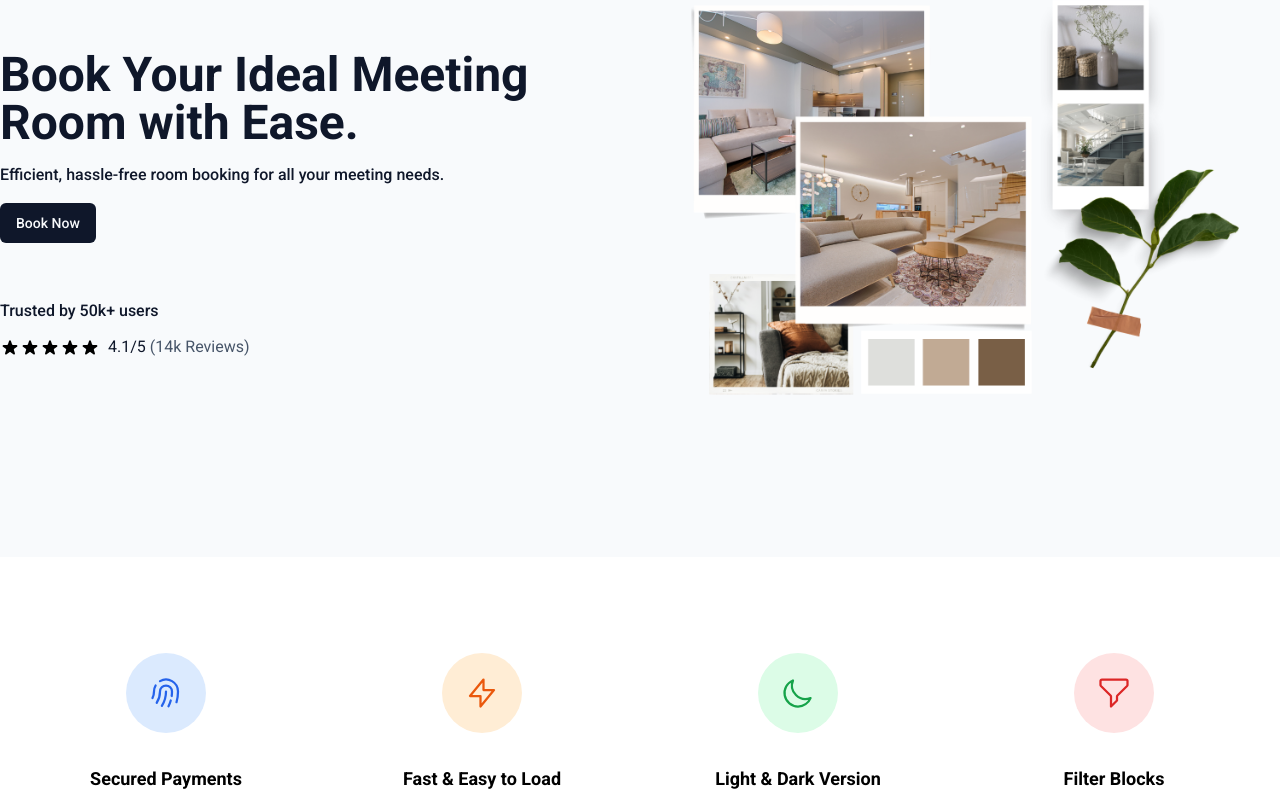
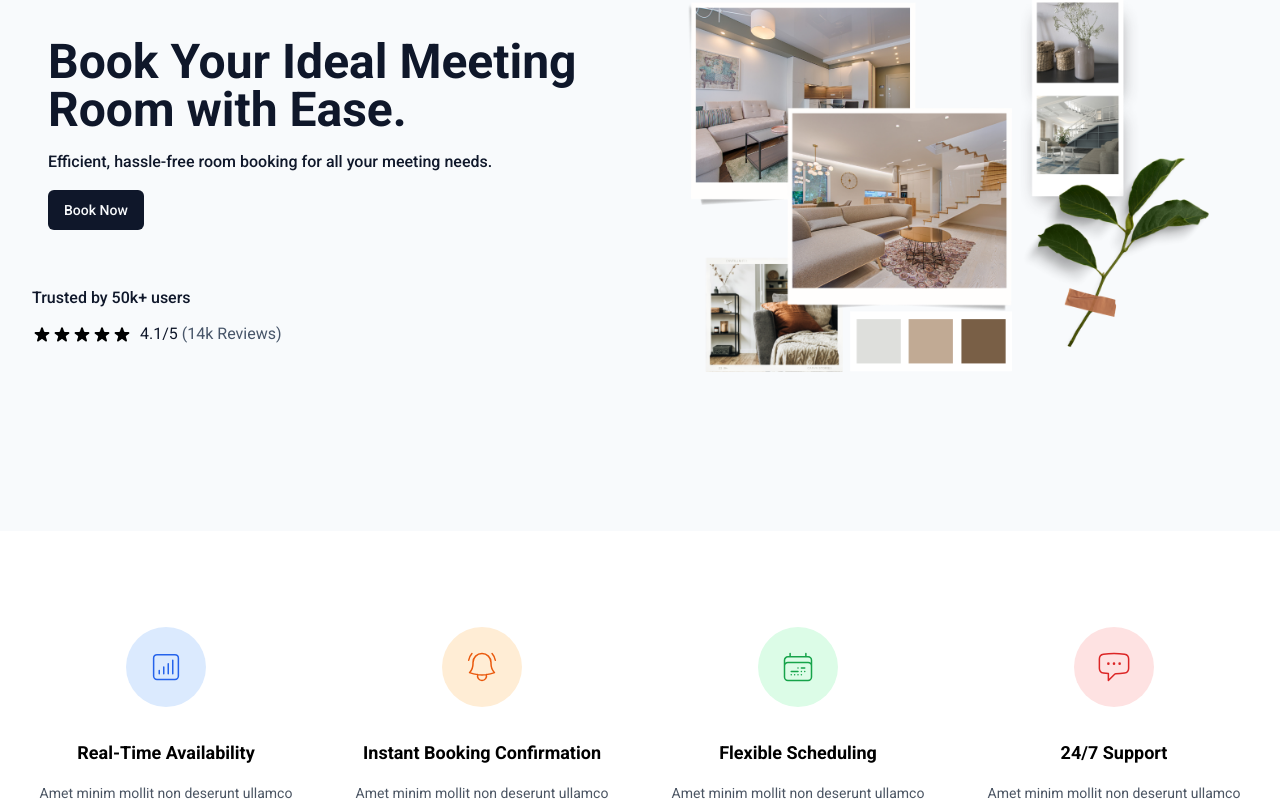
Before and after one commit to Arifulislam5577/roomly, a React (Vite) app: page / in a window 1280 px wide. Shown: the part 248-1053 px from the top of the page. Built offline with nearby package versions, Linux system fonts and the light colour scheme.

Commit message:
Fixed: Home Page Responsive issue fixed.

```diff
--- a/package.json
+++ b/package.json
@@ -10,6 +10,7 @@
     "preview": "vite preview"
   },
   "dependencies": {
+    "@radix-ui/react-dialog": "^1.1.1",
     "@radix-ui/react-slot": "^1.1.0",
     "class-variance-authority": "^0.7.0",
     "clsx": "^2.1.1",
--- a/src/components/home/Hero.tsx
+++ b/src/components/home/Hero.tsx
@@ -5,24 +5,24 @@ import Statistics from "./Statistics";
 const Hero = () => {
   return (
     <section>
-      <div className="max-w-7xl mx-auto py-24">
+      <div className="px-4 mx-auto max-w-7xl sm:px-6 lg:px-8 py-24">
         <div className="grid grid-cols-12 items-center justify-between">
-          <div className="col-span-6 space-y-14">
-            <div className="space-y-4">
-              <h1 className="text-5xl font-bold text-slate-900">
+          <div className="xl:col-span-6 col-span-12 space-y-14">
+            <div className="space-y-4 xl:w-full max-w-xl mx-auto">
+              <h1 className="text-5xl font-bold text-slate-900 xl:text-left text-center">
                 Book Your Ideal Meeting Room with Ease.
               </h1>
-              <p className="text-base font-medium text-slate-900">
+              <p className="text-base font-medium text-slate-900 xl:text-left text-center">
                 Efficient, hassle-free room booking for all your meeting needs.
               </p>
-              <div>
+              <div className="xl:text-left text-center">
                 <Button>Book Now</Button>
               </div>
             </div>
 
             <Statistics />
           </div>
-          <div className="col-span-6">
+          <div className="xl:col-span-6 col-span-12">
             <img src={HeroImage} alt="hero" />
           </div>
         </div>
--- a/src/components/home/Services.tsx
+++ b/src/components/home/Services.tsx
@@ -15,13 +15,12 @@ const Services = () => {
                 <path
                   strokeLinecap="round"
                   strokeLinejoin="round"
-                  strokeWidth="1.5"
-                  d="M12 11c0 3.517-1.009 6.799-2.753 9.571m-3.44-2.04l.054-.09A13.916 13.916 0 008 11a4 4 0 118 0c0 1.017-.07 2.019-.203 3m-2.118 6.844A21.88 21.88 0 0015.171 17m3.839 1.132c.645-2.266.99-4.659.99-7.132A8 8 0 008 4.07M3 15.364c.64-1.319 1-2.8 1-4.364 0-1.457.39-2.823 1.07-4"
+                  d="M7.5 14.25v2.25m3-4.5v4.5m3-6.75v6.75m3-9v9M6 20.25h12A2.25 2.25 0 0 0 20.25 18V6A2.25 2.25 0 0 0 18 3.75H6A2.25 2.25 0 0 0 3.75 6v12A2.25 2.25 0 0 0 6 20.25Z"
                 />
               </svg>
             </div>
             <h3 className="mt-8 text-lg font-semibold text-black">
-              Secured Payments
+              Real-Time Availability
             </h3>
             <p className="mt-4 text-sm text-gray-600">
               Amet minim mollit non deserunt ullamco est sit aliqua dolor do
@@ -40,13 +39,12 @@ const Services = () => {
                 <path
                   strokeLinecap="round"
                   strokeLinejoin="round"
-                  strokeWidth="1.5"
-                  d="M13 10V3L4 14h7v7l9-11h-7z"
+                  d="M14.857 17.082a23.848 23.848 0 0 0 5.454-1.31A8.967 8.967 0 0 1 18 9.75V9A6 6 0 0 0 6 9v.75a8.967 8.967 0 0 1-2.312 6.022c1.733.64 3.56 1.085 5.455 1.31m5.714 0a24.255 24.255 0 0 1-5.714 0m5.714 0a3 3 0 1 1-5.714 0M3.124 7.5A8.969 8.969 0 0 1 5.292 3m13.416 0a8.969 8.969 0 0 1 2.168 4.5"
                 />
               </svg>
             </div>
             <h3 className="mt-8 text-lg font-semibold text-black">
-              Fast &amp; Easy to Load
+              Instant Booking Confirmation
             </h3>
             <p className="mt-4 text-sm text-gray-600">
               Amet minim mollit non deserunt ullamco est sit aliqua dolor do
@@ -65,13 +63,12 @@ const Services = () => {
                 <path
                   strokeLinecap="round"
                   strokeLinejoin="round"
-                  strokeWidth="1.5"
-                  d="M20.354 15.354A9 9 0 018.646 3.646 9.003 9.003 0 0012 21a9.003 9.003 0 008.354-5.646z"
+                  d="M6.75 2.994v2.25m10.5-2.25v2.25m-14.252 13.5V7.491a2.25 2.25 0 0 1 2.25-2.25h13.5a2.25 2.25 0 0 1 2.25 2.25v11.251m-18 0a2.25 2.25 0 0 0 2.25 2.25h13.5a2.25 2.25 0 0 0 2.25-2.25m-18 0v-7.5a2.25 2.25 0 0 1 2.25-2.25h13.5a2.25 2.25 0 0 1 2.25 2.25v7.5m-6.75-6h2.25m-9 2.25h4.5m.002-2.25h.005v.006H12v-.006Zm-.001 4.5h.006v.006h-.006v-.005Zm-2.25.001h.005v.006H9.75v-.006Zm-2.25 0h.005v.005h-.006v-.005Zm6.75-2.247h.005v.005h-.005v-.005Zm0 2.247h.006v.006h-.006v-.006Zm2.25-2.248h.006V15H16.5v-.005Z"
                 />
               </svg>
             </div>
             <h3 className="mt-8 text-lg font-semibold text-black">
-              Light &amp; Dark Version
+              Flexible Scheduling
             </h3>
             <p className="mt-4 text-sm text-gray-600">
               Amet minim mollit non deserunt ullamco est sit aliqua dolor do
@@ -90,13 +87,12 @@ const Services = () => {
                 <path
                   strokeLinecap="round"
                   strokeLinejoin="round"
-                  strokeWidth="1.5"
-                  d="M3 4a1 1 0 011-1h16a1 1 0 011 1v2.586a1 1 0 01-.293.707l-6.414 6.414a1 1 0 00-.293.707V17l-4 4v-6.586a1 1 0 00-.293-.707L3.293 7.293A1 1 0 013 6.586V4z"
+                  d="M8.625 9.75a.375.375 0 1 1-.75 0 .375.375 0 0 1 .75 0Zm0 0H8.25m4.125 0a.375.375 0 1 1-.75 0 .375.375 0 0 1 .75 0Zm0 0H12m4.125 0a.375.375 0 1 1-.75 0 .375.375 0 0 1 .75 0Zm0 0h-.375m-13.5 3.01c0 1.6 1.123 2.994 2.707 3.227 1.087.16 2.185.283 3.293.369V21l4.184-4.183a1.14 1.14 0 0 1 .778-.332 48.294 48.294 0 0 0 5.83-.498c1.585-.233 2.708-1.626 2.708-3.228V6.741c0-1.602-1.123-2.995-2.707-3.228A48.394 48.394 0 0 0 12 3c-2.392 0-4.744.175-7.043.513C3.373 3.746 2.25 5.14 2.25 6.741v6.018Z"
                 />
               </svg>
             </div>
             <h3 className="mt-8 text-lg font-semibold text-black">
-              Filter Blocks
+              24/7 Support
             </h3>
             <p className="mt-4 text-sm text-gray-600">
               Amet minim mollit non deserunt ullamco est sit aliqua dolor do
--- a/src/components/home/Statistics.tsx
+++ b/src/components/home/Statistics.tsx
@@ -1,10 +1,10 @@
 const Statistics = () => {
   return (
-    <div>
+    <div className="xl:text-left text-center">
       <p className="text-base font-medium text-slate-900">
         Trusted by 50k+ users
       </p>
-      <div className="flex items-center mt-3">
+      <div className="flex items-center xl:justify-start justify-center mt-3">
         <div className="flex">
           <svg
             className="w-5 h-5"
--- a/src/components/shared/Header.tsx
+++ b/src/components/shared/Header.tsx
@@ -1,5 +1,7 @@
+import { List } from "lucide-react";
 import { Link } from "react-router-dom";
-import { buttonVariants } from "../ui/button";
+import { Button, buttonVariants } from "../ui/button";
+import { Sheet, SheetContent, SheetTrigger } from "../ui/sheet";
 
 const Header = () => {
   return (
@@ -8,11 +10,11 @@ const Header = () => {
         <p>30% off available on all orders</p>
       </div>
       <div className="bg-slate-50 border-b border-b-slate-200">
-        <div className="max-w-7xl mx-auto py-3.5 flex items-center justify-between">
+        <div className="px-4 mx-auto max-w-7xl sm:px-6 lg:px-8 py-3.5 flex items-center justify-between">
           <Link to="/" className="text-3xl font-bold text-slate-950">
             Roomly
           </Link>
-          <div className="space-x-5">
+          <div className="space-x-5 md:block hidden">
             <Link className="text-sm font-medium text-slate-900" to="/">
               Home
             </Link>
@@ -26,7 +28,7 @@ const Header = () => {
               Contact Us
             </Link>
           </div>
-          <div>
+          <div className="md:block hidden">
             <Link to="/login" className={buttonVariants({ variant: "link" })}>
               Login
             </Link>
@@ -34,6 +36,17 @@ const Header = () => {
               Register Now
             </Link>
           </div>
+
+          <Sheet>
+            <SheetTrigger asChild className="md:hidden flex">
+              <Button variant="outline" size="icon">
+                <List className="h-4 w-4" />
+              </Button>
+            </SheetTrigger>
+            <SheetContent className="w-[400px] sm:w-[540px]">
+              <p>Sheet content</p>
+            </SheetContent>
+          </Sheet>
         </div>
       </div>
     </header>
--- /dev/null
+++ b/src/components/ui/sheet.tsx
@@ -0,0 +1,138 @@
+import * as React from "react"
+import * as SheetPrimitive from "@radix-ui/react-dialog"
+import { cva, type VariantProps } from "class-variance-authority"
+import { X } from "lucide-react"
+
+import { cn } from "@/lib/utils"
+
+const Sheet = SheetPrimitive.Root
+
+const SheetTrigger = SheetPrimitive.Trigger
+
+const SheetClose = SheetPrimitive.Close
+
+const SheetPortal = SheetPrimitive.Portal
+
+const SheetOverlay = React.forwardRef<
+  React.ElementRef<typeof SheetPrimitive.Overlay>,
+  React.ComponentPropsWithoutRef<typeof SheetPrimitive.Overlay>
+>(({ className, ...props }, ref) => (
+  <SheetPrimitive.Overlay
+    className={cn(
+      "fixed inset-0 z-50 bg-black/80  data-[state=open]:animate-in data-[state=closed]:animate-out data-[state=closed]:fade-out-0 data-[state=open]:fade-in-0",
+      className
+    )}
+    {...props}
+    ref={ref}
+  />
+))
+SheetOverlay.displayName = SheetPrimitive.Overlay.displayName
+
+const sheetVariants = cva(
+  "fixed z-50 gap-4 bg-background p-6 shadow-lg transition ease-in-out data-[state=open]:animate-in data-[state=closed]:animate-out data-[state=closed]:duration-300 data-[state=open]:duration-500",
+  {
+    variants: {
+      side: {
+        top: "inset-x-0 top-0 border-b data-[state=closed]:slide-out-to-top data-[state=open]:slide-in-from-top",
+        bottom:
+          "inset-x-0 bottom-0 border-t data-[state=closed]:slide-out-to-bottom data-[state=open]:slide-in-from-bottom",
+        left: "inset-y-0 left-0 h-full w-3/4 border-r data-[state=closed]:slide-out-to-left data-[state=open]:slide-in-from-left sm:max-w-sm",
+        right:
+          "inset-y-0 right-0 h-full w-3/4  border-l data-[state=closed]:slide-out-to-right data-[state=open]:slide-in-from-right sm:max-w-sm",
+      },
+    },
+    defaultVariants: {
+      side: "right",
+    },
+  }
+)
+
+interface SheetContentProps
+  extends React.ComponentPropsWithoutRef<typeof SheetPrimitive.Content>,
+    VariantProps<typeof sheetVariants> {}
+
+const SheetContent = React.forwardRef<
+  React.ElementRef<typeof SheetPrimitive.Content>,
+  SheetContentProps
+>(({ side = "right", className, children, ...props }, ref) => (
+  <SheetPortal>
+    <SheetOverlay />
+    <SheetPrimitive.Content
+      ref={ref}
+      className={cn(sheetVariants({ side }), className)}
+      {...props}
+    >
+      {children}
+      <SheetPrimitive.Close className="absolute right-4 top-4 rounded-sm opacity-70 ring-offset-background transition-opacity hover:opacity-100 focus:outline-none focus:ring-2 focus:ring-ring focus:ring-offset-2 disabled:pointer-events-none data-[state=open]:bg-secondary">
+        <X className="h-4 w-4" />
+        <span className="sr-only">Close</span>
+      </SheetPrimitive.Close>
+    </SheetPrimitive.Content>
+  </SheetPortal>
+))
+SheetContent.displayName = SheetPrimitive.Content.displayName
+
+const SheetHeader = ({
+  className,
+  ...props
+}: React.HTMLAttributes<HTMLDivElement>) => (
+  <div
+    className={cn(
+      "flex flex-col space-y-2 text-center sm:text-left",
+      className
+    )}
+    {...props}
+  />
+)
+SheetHeader.displayName = "SheetHeader"
+
+const SheetFooter = ({
+  className,
+  ...props
+}: React.HTMLAttributes<HTMLDivElement>) => (
+  <div
+    className={cn(
+      "flex flex-col-reverse sm:flex-row sm:justify-end sm:space-x-2",
+      className
+    )}
+    {...props}
+  />
+)
+SheetFooter.displayName = "SheetFooter"
+
+const SheetTitle = React.forwardRef<
+  React.ElementRef<typeof SheetPrimitive.Title>,
+  React.ComponentPropsWithoutRef<typeof SheetPrimitive.Title>
+>(({ className, ...props }, ref) => (
+  <SheetPrimitive.Title
+    ref={ref}
+    className={cn("text-lg font-semibold text-foreground", className)}
+    {...props}
+  />
+))
+SheetTitle.displayName = SheetPrimitive.Title.displayName
+
+const SheetDescription = React.forwardRef<
+  React.ElementRef<typeof SheetPrimitive.Description>,
+  React.ComponentPropsWithoutRef<typeof SheetPrimitive.Description>
+>(({ className, ...props }, ref) => (
+  <SheetPrimitive.Description
+    ref={ref}
+    className={cn("text-sm text-muted-foreground", className)}
+    {...props}
+  />
+))
+SheetDescription.displayName = SheetPrimitive.Description.displayName
+
+export {
+  Sheet,
+  SheetPortal,
+  SheetOverlay,
+  SheetTrigger,
+  SheetClose,
+  SheetContent,
+  SheetHeader,
+  SheetFooter,
+  SheetTitle,
+  SheetDescription,
+}
```
Also changed, not shown: 1 other file (tests, documents, lock files or other folders).
